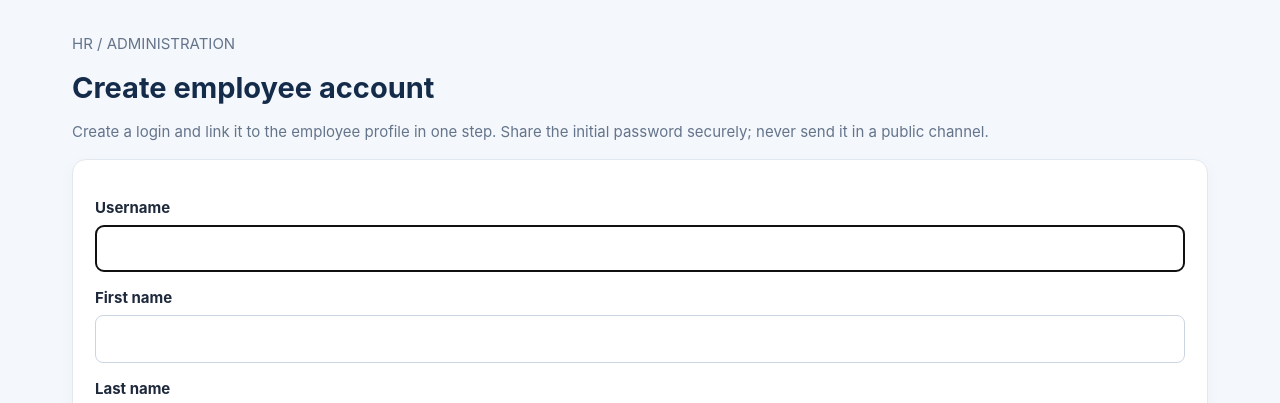
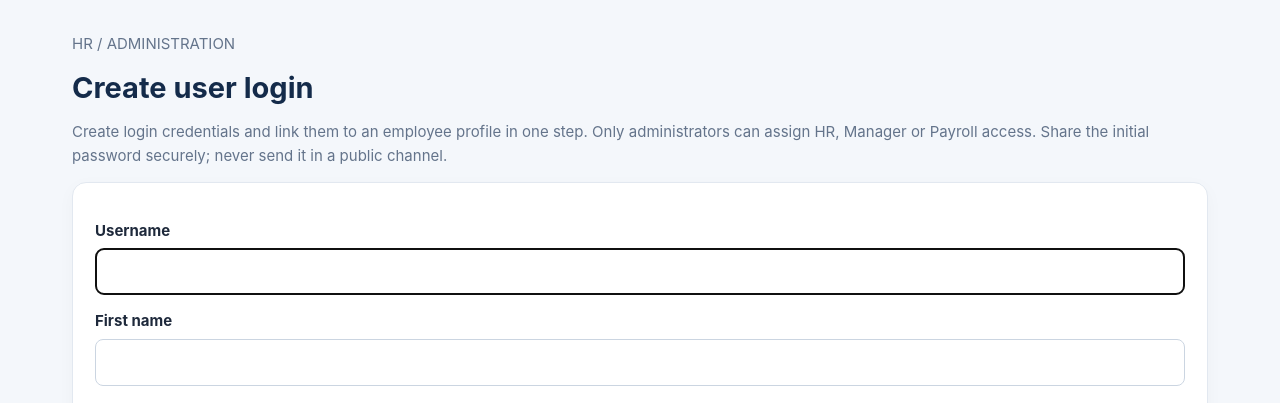
Before and after one commit to chandrasekhart1298/aeropelican, a Django app: page /employees/create/ in a window 1280 px wide. Shown: the part 71-474 px from the top of the page. Run offline with Django 5.2, Linux system fonts and the light colour scheme; the visitor is signed in with stand-in values (Sample User, id 1); data that the repository does not hold is empty.

Commit message:
Clarify account creation and role assignment

```diff
--- a/employees/templates/employees/employee_form.html
+++ b/employees/templates/employees/employee_form.html
@@ -2,8 +2,8 @@
 {% block title %}Create employee | AeroPeople{% endblock %}
 {% block content %}
 <p class="muted">HR / ADMINISTRATION</p>
-<h1>Create employee account</h1>
-<p class="muted">Create a login and link it to the employee profile in one step. Share the initial password securely; never send it in a public channel.</p>
+<h1>Create user login</h1>
+<p class="muted">Create login credentials and link them to an employee profile in one step. Only administrators can assign HR, Manager or Payroll access. Share the initial password securely; never send it in a public channel.</p>
 <section class="panel">
   <form method="post">
     {% csrf_token %}
```
